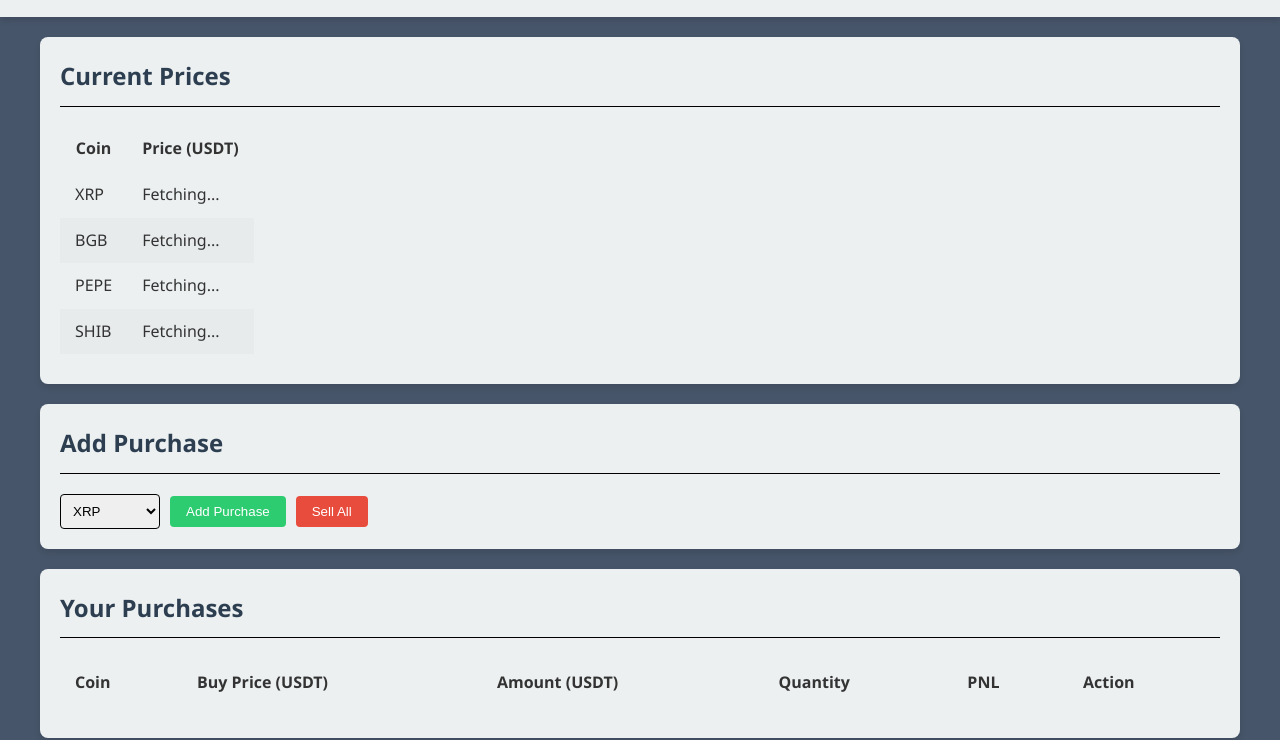
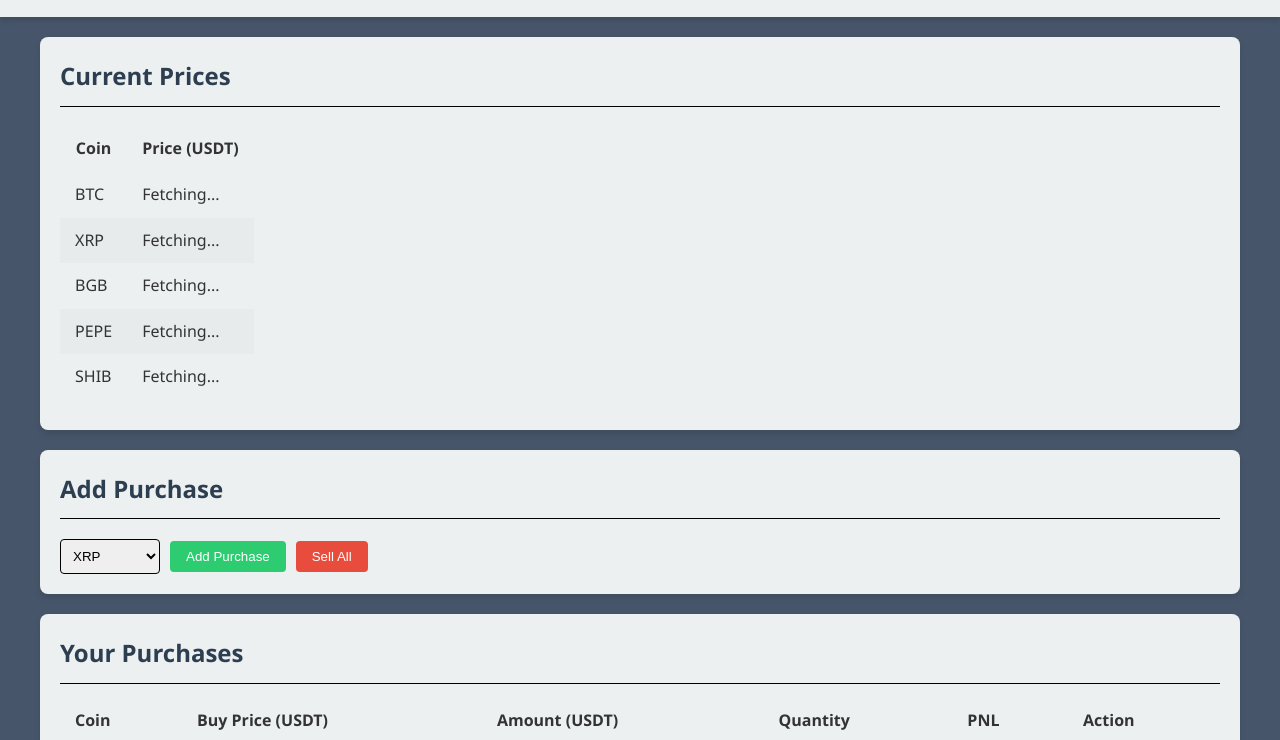
Before and after one commit to reokadhafi/dca_strategy, a plain HTML site: page index.html in a window 1280 px wide. Shown: the part 74-814 px from the top of the page. Drawn offline with nearby package versions, Linux system fonts and the light colour scheme; no server answers.

Commit message:
Add files via upload

```diff
--- a/app.js
+++ b/app.js
@@ -1,5 +1,5 @@
 $(document).ready(function () {
-    const coins = ['XRPUSDT', 'BGBUSDT', 'PEPEUSDT', 'SHIBUSDT'];
+    const coins = ['BTCUSDT','XRPUSDT', 'BGBUSDT', 'PEPEUSDT', 'SHIBUSDT'];
     let coinPrices = {};
 
     // Fungsi untuk menyimpan semua data ke localStorage
--- a/index.html
+++ b/index.html
@@ -34,6 +34,10 @@
                     </tr>
                 </thead>
                 <tbody>
+                    <tr>
+                        <td>BTC</td>
+                        <td><span id="live-price-BTC">Fetching...</span></td>
+                    </tr>
                     <tr>
                         <td>XRP</td>
                         <td><span id="live-price-XRP">Fetching...</span></td>
--- a/styles.css
+++ b/styles.css
@@ -86,7 +86,7 @@ table {
 }
 
 .data-table th, .data-table td {
-    padding: 12px 15px;
+    padding: 4px 15px;
     text-align: left;
 }
 
```
